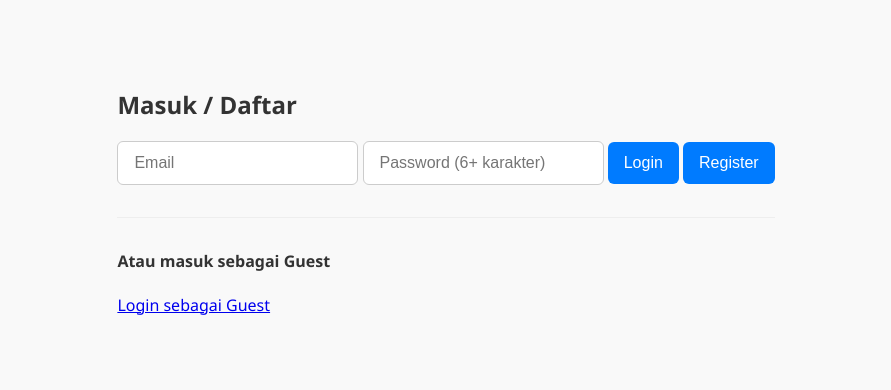
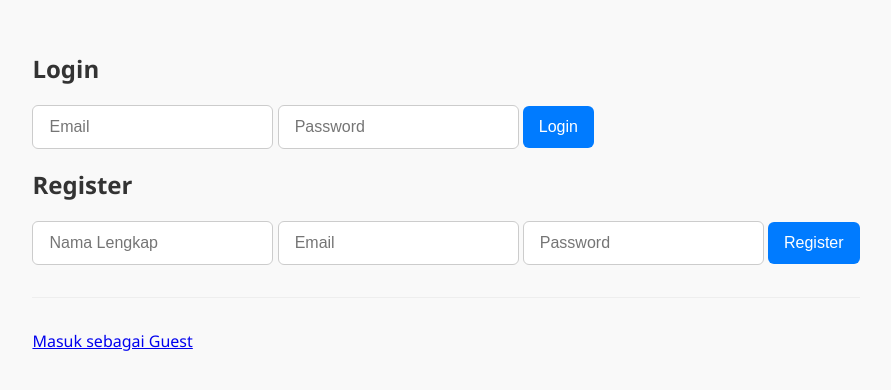
Before and after one commit to ImJopehhh/global-chat, a plain HTML site: page index.html in a window 1280 px wide. Shown: the part 208-598 px from the top of the page, without its empty margins (194-1085 px from the left). Drawn offline with Linux system fonts and the light colour scheme.

Commit message:
Update index.html

```diff
--- a/index.html
+++ b/index.html
@@ -1,20 +1,26 @@
 <!DOCTYPE html>
 <html lang="id">
 <head>
-  <meta charset="UTF-8">
-  <title>Login / Register</title>
-  <link rel="stylesheet" href="style.css">
+  <meta charset="UTF-8" />
+  <meta name="viewport" content="width=device-width, initial-scale=1.0" />
+  <title>Login & Register</title>
+  <link rel="stylesheet" href="style.css" />
 </head>
 <body>
   <div class="container">
-    <h2>Masuk / Daftar</h2>
-    <input type="email" id="email" placeholder="Email">
-    <input type="password" id="password" placeholder="Password (6+ karakter)">
+    <h2>Login</h2>
+    <input type="email" id="loginEmail" placeholder="Email" />
+    <input type="password" id="loginPassword" placeholder="Password" />
     <button id="loginBtn">Login</button>
+
+    <h2>Register</h2>
+    <input type="text" id="registerName" placeholder="Nama Lengkap" />
+    <input type="email" id="registerEmail" placeholder="Email" />
+    <input type="password" id="registerPassword" placeholder="Password" />
     <button id="registerBtn">Register</button>
-    <hr>
-    <h4>Atau masuk sebagai Guest</h4>
-    <a href="guest.html" class="guest-btn">Login sebagai Guest</a>
+
+    <hr />
+    <a href="guest.html" class="guest-btn">Masuk sebagai Guest</a>
   </div>
   <script type="module" src="auth.js"></script>
 </body>
```
